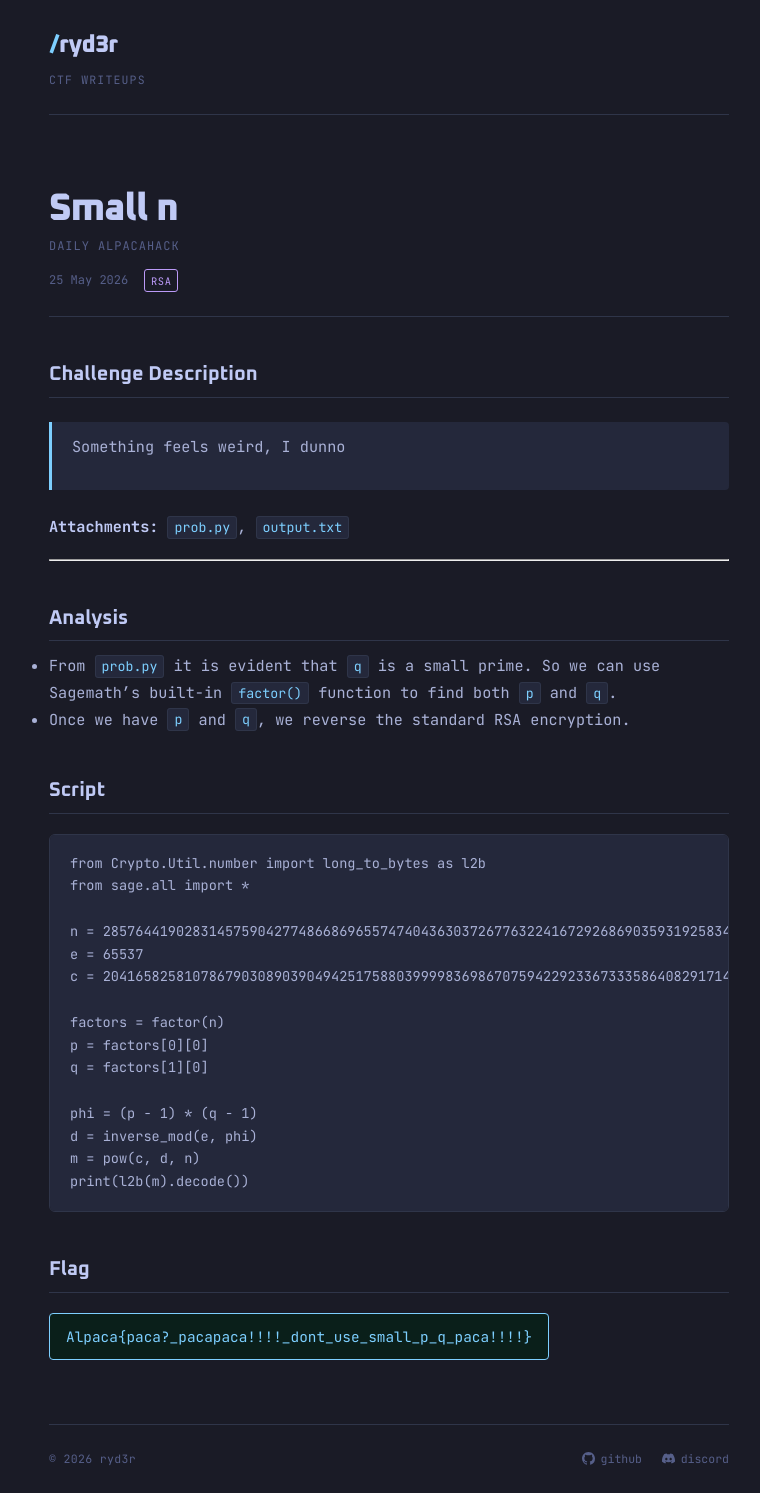
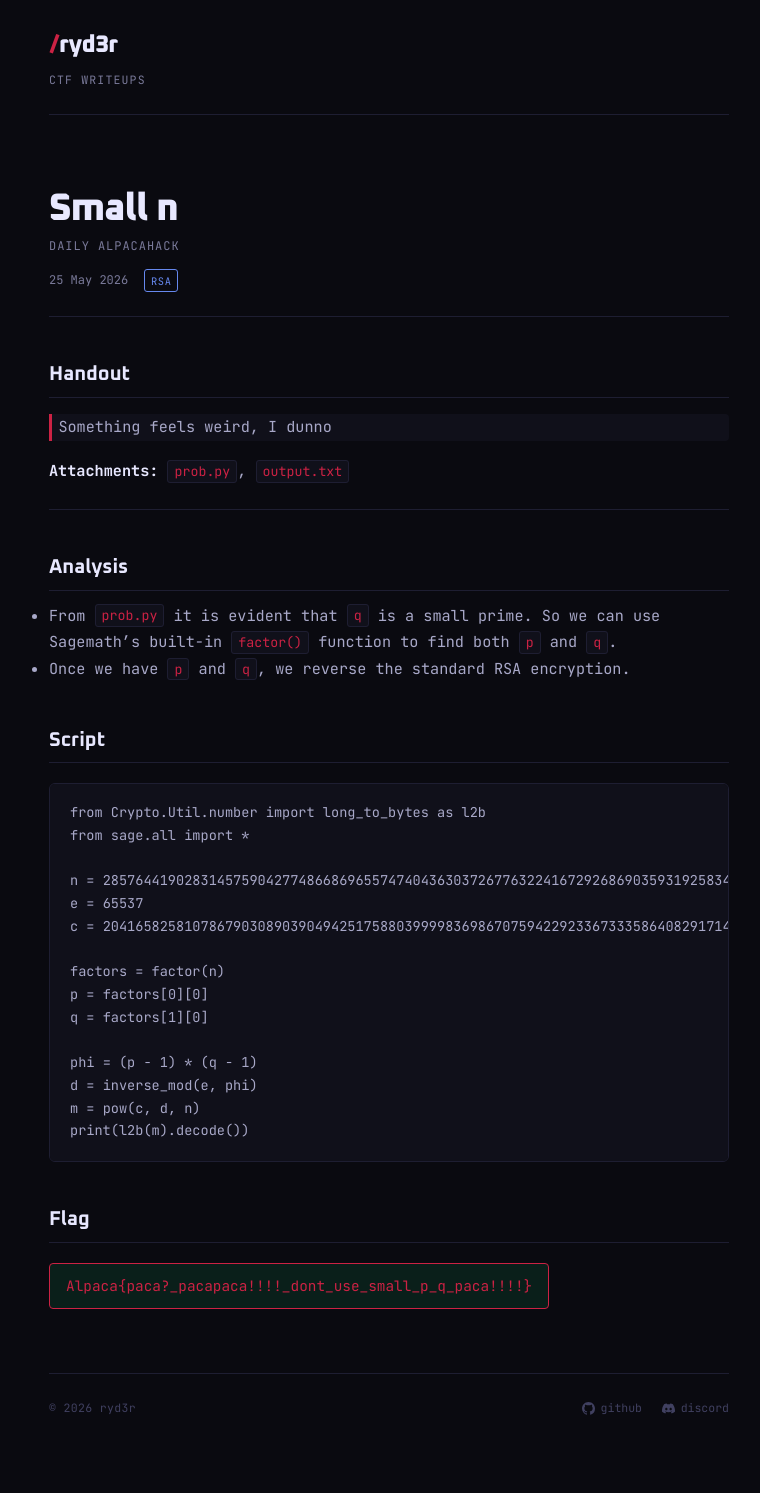
Before and after one commit to 1tsryd3r/1tsryd3r.github.io, a Jekyll site: the page built from _posts/2026-05-25-Small-n.md, in a window 1280 px wide. Shown: the whole page, without its empty margins (251-1011 px from the left). Built offline with Jekyll 4.4.1, drawn with Linux system fonts in a browser that asks for light colours; after the commit the page ends 1442 px from its top, so only the background shows below that.

Commit message:
fix: colouring

```diff
--- a/_posts/2026-05-25-Small-n.md
+++ b/_posts/2026-05-25-Small-n.md
@@ -7,7 +7,7 @@ tags: RSA
 difficulty: Easy
 ---
 
-## Challenge Description
+## Handout
 
 > Something feels weird, I dunno
 
--- a/assets/css/main.css
+++ b/assets/css/main.css
@@ -3,14 +3,14 @@
 
 /* ── Variables ──────────────────────────────────────────────── */
 :root {
-    --bg: #1a1b26;
-    --surface: #24283b;
-    --border: #2f3549;
-    --muted: #565f89;
-    --text: #a9b1d6;
-    --bright: #c0caf5;
-    --accent: #7dcfff;
-    --accent2: #bb9af7;
+    --bg: #0a0a10;
+    --surface: #10101a;
+    --border: #1e1e32;
+    --muted: #404060;
+    --text: #a8a8c8;
+    --bright: #e8e8ff;
+    --accent: #cc2244;
+    --accent2: #6688ee;
     --mono: "JetBrains Mono", monospace;
     --sans: "Oxanium", sans-serif;
     --max-w: 720px;
@@ -67,7 +67,7 @@ header {
 
 .site-subtitle {
     font-size: 0.72rem;
-    color: var(--muted);
+    color: #7a7a9a; /* brighter than --muted */
     margin-top: 0.25rem;
     letter-spacing: 0.1em;
     text-transform: uppercase;
@@ -122,10 +122,11 @@ header {
 }
 
 .post-event-sub {
-    font-size: 0.7rem;
-    color: var(--muted);
-    letter-spacing: 0.05em;
+    font-size: 0.75rem;
+    color: #7a7a9a; /* was var(--muted) */
+    letter-spacing: 0.08em;
     text-transform: uppercase;
+    margin-bottom: 0.75rem;
 }
 
 .post-right {
@@ -136,10 +137,11 @@ header {
 }
 
 .post-date {
-    font-size: 0.72rem;
-    color: var(--muted);
-    white-space: nowrap;
-    letter-spacing: 0.04em;
+    font-size: 0.75rem;
+    color: #7a7a9a; /* was var(--muted) */
+    letter-spacing: 0.08em;
+    text-transform: uppercase;
+    margin-bottom: 0.75rem;
 }
 
 .post-tags {
@@ -178,7 +180,7 @@ header {
 
 .post-event {
     font-size: 0.75rem;
-    color: var(--muted);
+    color: #7a7a9a; /* was var(--muted) */
     letter-spacing: 0.08em;
     text-transform: uppercase;
     margin-bottom: 0.75rem;
@@ -186,7 +188,7 @@ header {
 
 .post-meta {
     font-size: 0.75rem;
-    color: var(--muted);
+    color: #7a7a9a; /* was var(--muted) */
     display: flex;
     align-items: center;
     gap: 1rem;
@@ -231,8 +233,8 @@ header {
 /* ── Blockquote ─────────────────────────────────────────────── */
 .post-content blockquote {
     border-left: 3px solid var(--accent);
-    margin: 1.5rem 0;
-    padding: 0.75rem 1.25rem;
+    margin: 1rem 0;
+    padding: 0rem 0.4rem;
     background: var(--surface);
     color: var(--text);
     border-radius: 0 4px 4px 0;
@@ -323,3 +325,10 @@ footer {
     height: 13px;
     flex-shrink: 0;
 }
+
+/* ── Horizontal Rule ────────────────────────────────────────── */
+.post-content hr {
+    border: none;
+    border-top: 1px solid var(--border);
+    margin: 1.5rem 0;
+}
```
